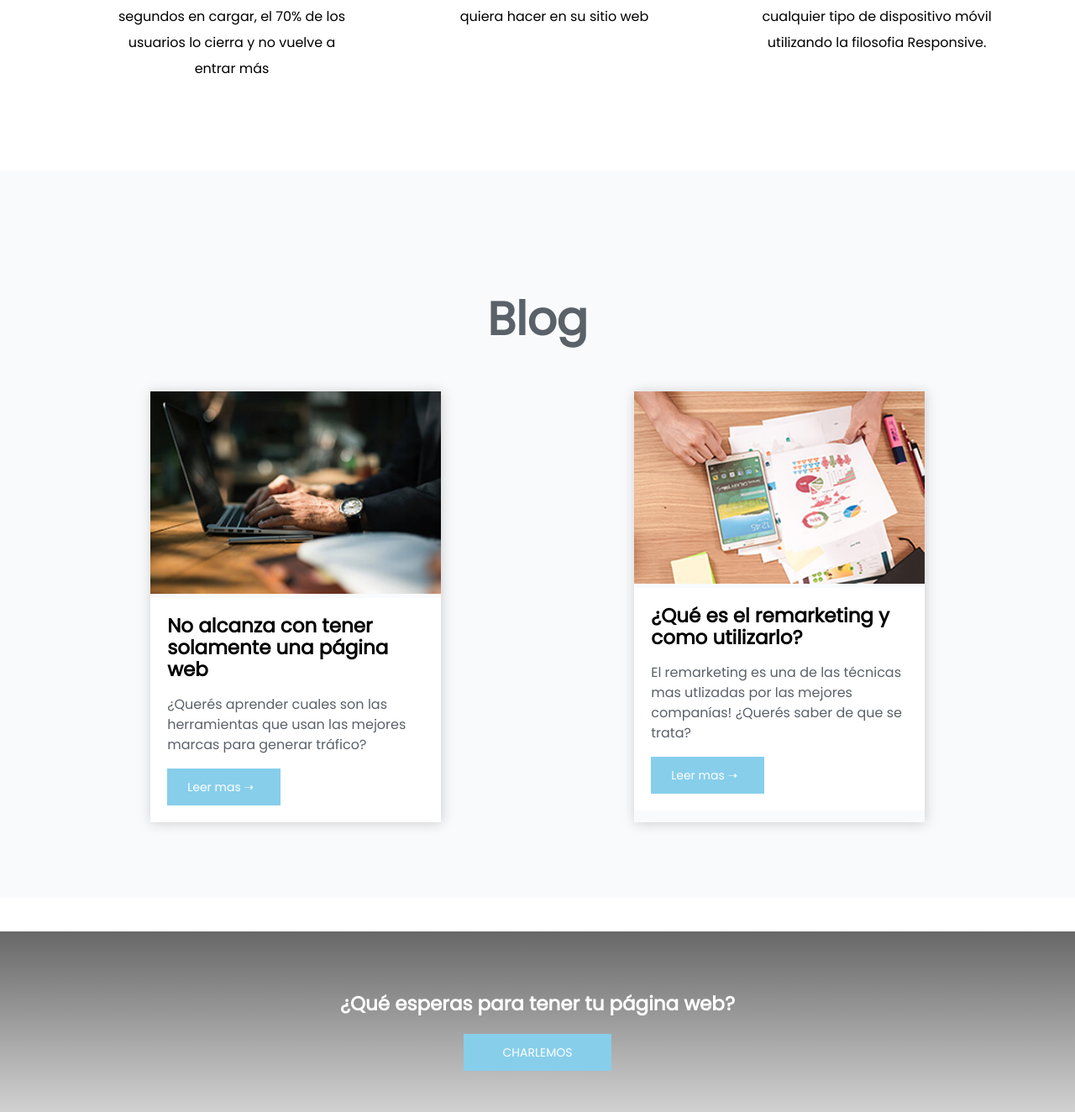
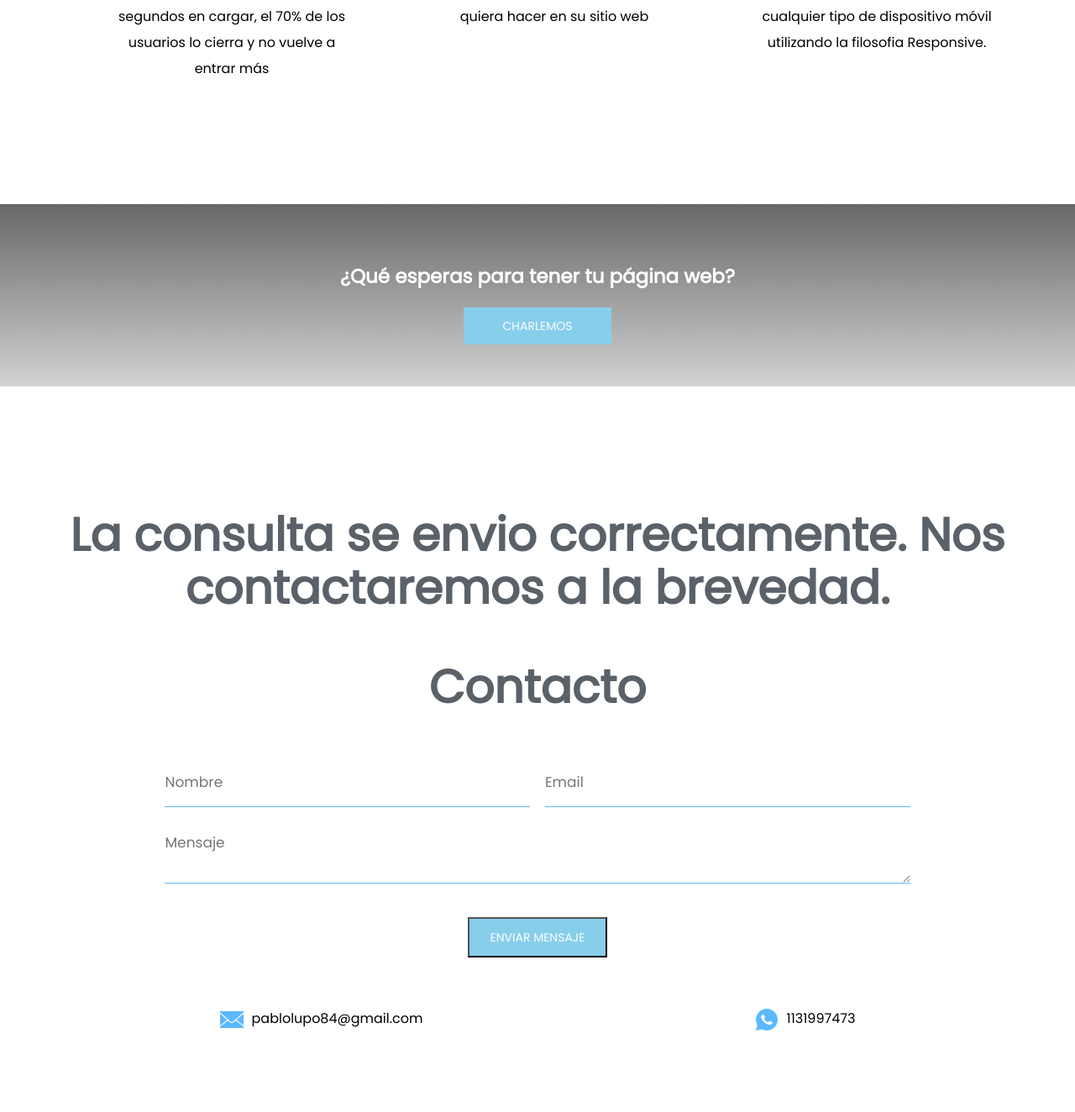
Before and after one commit to pablolupo84/stcalefaccion.pilufo, a PHP site: page /index.html in a window 1280 px wide; the page is wider, and only the part inside the window is pictured. Shown: the part 3920-5244 px from the top of that part at 84% size. Run offline with PHP 8.4, Linux system fonts and the light colour scheme.

Commit message:
Se comento la seccion BLog

```diff
--- a/estilos/estilos.css
+++ b/estilos/estilos.css
@@ -194,24 +194,29 @@ span {
 /* SECCION BLOG */
 
 #blog {
+  display: none;
   background: #F9FAFC;
 }
 
 #blog .contenedor-publicaciones {
-  display: flex;
+  display: none;
+  /*display: flex;*/
   justify-content: space-around;
 }
 
 #blog .publicacion {
+  display: none;
   width: 30%;
   box-shadow: 1px 1px 14px #ccc;
 }
 
 #blog img {
-    width: 100%;
+  display: none;
+  width: 100%;
 }
 
 #blog .contenido {
+  display: none;
   background: #fff;
   padding: 20px;
 }
@@ -220,16 +225,19 @@ span {
   font-size: 23px;
   margin: 0;
   margin-bottom: 15px;
+  display: none;
 }
 
 #blog p {
   color: #5A6169;
   line-height: 24px;
   font-size: 16px;
+  display: none;
 }
 
 #blog a {
   width: 87px;
+  display: none;
 }
 
 /* SECCION QUE ESPERAS */
--- a/index.html
+++ b/index.html
@@ -32,7 +32,7 @@
           <li><a href="#servicios">Servicios</a></li>
           <li><a href="#mis-trabajos">Mis Trabajos</a></li>
           <li><a href="#por-que-trabajar">¿Por que trabajar conmigo?</a></li>
-          <li><a href="#blog">Blog</a></li>
+          <!-- <li><a href="#blog">Blog</a></li> -->
           <li><a href="#contacto">Contacto</a></li>
         </ul>
       </nav>
```
